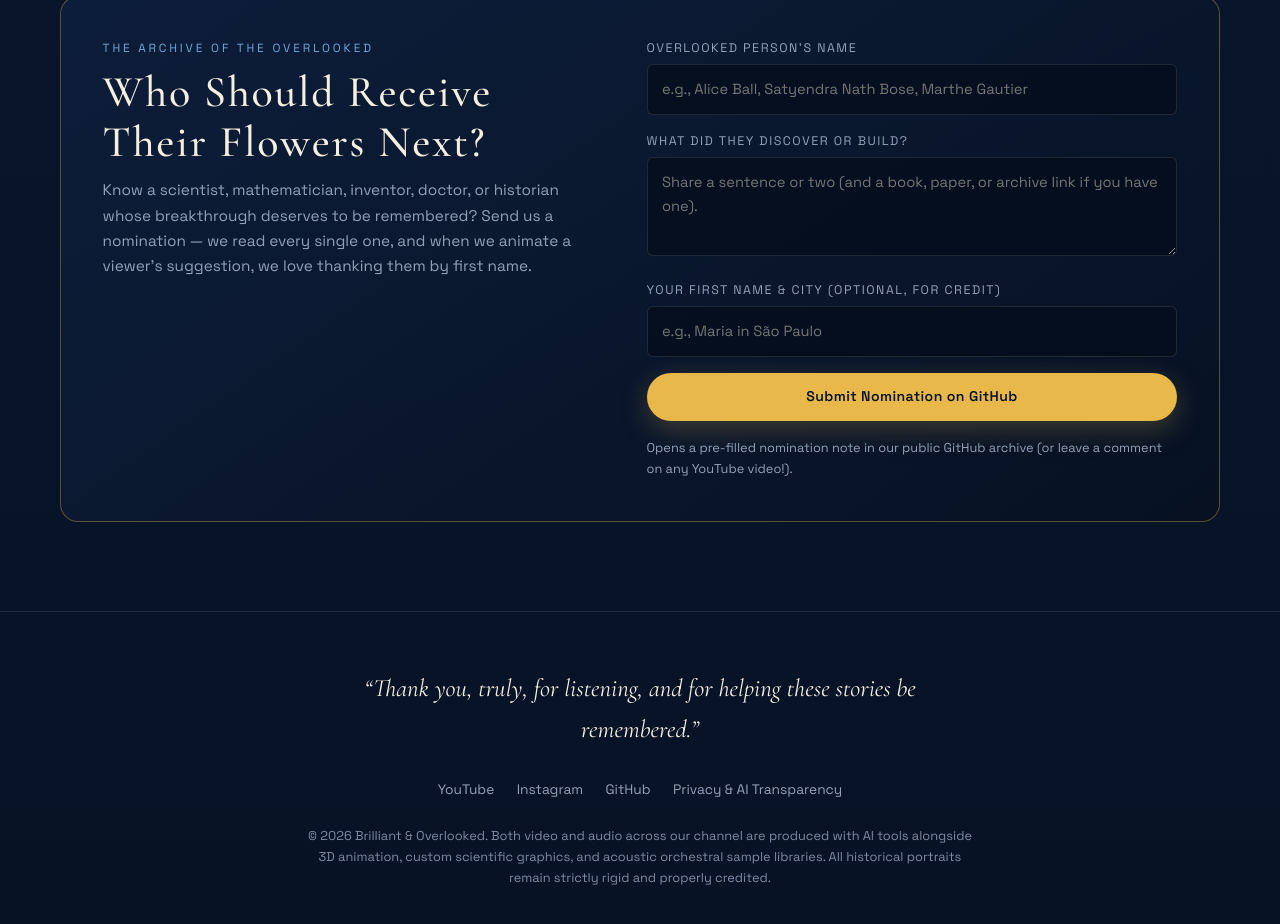
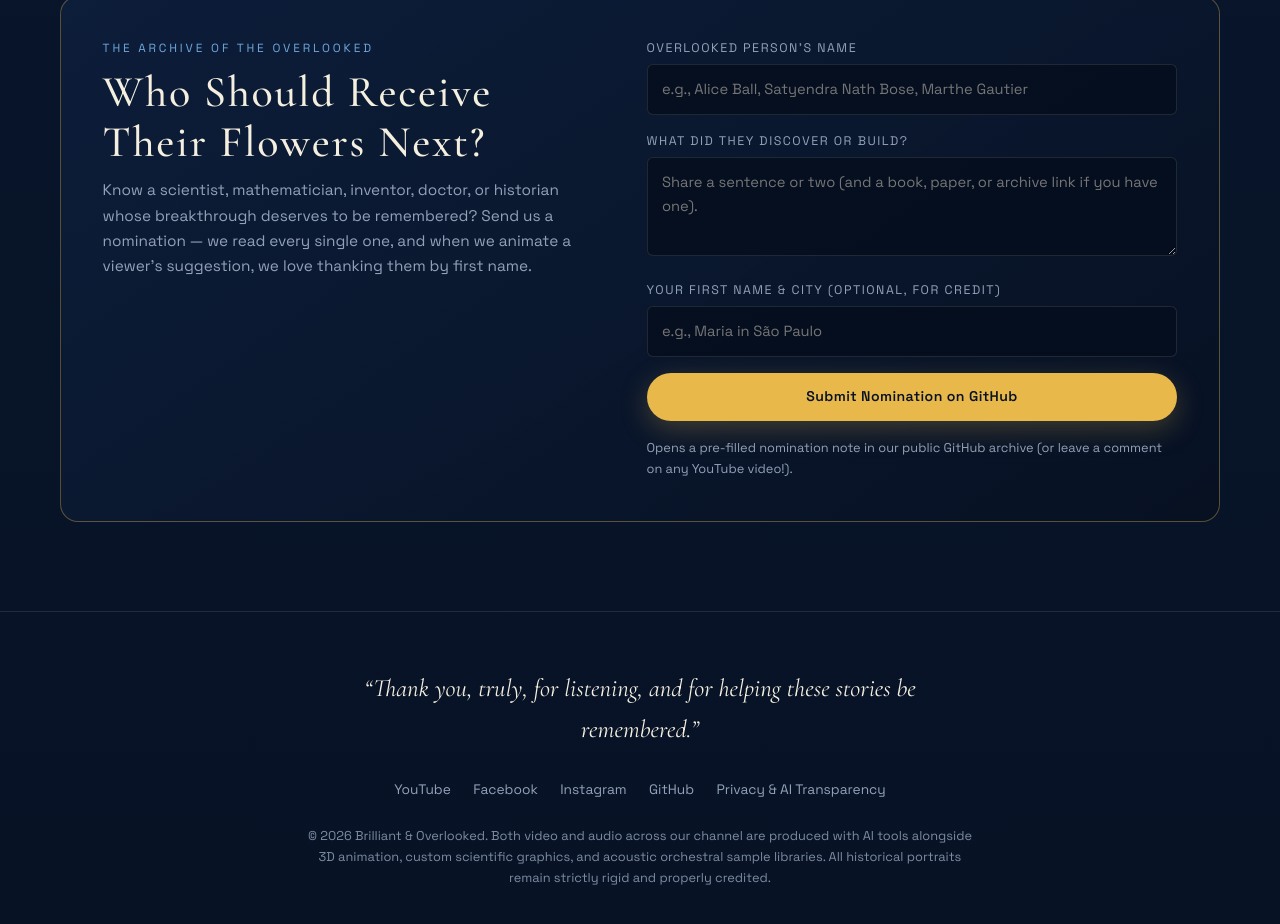
Before and after one commit to BrilliantAndOverlooked/BrilliantAndOverlooked.github.io, a plain HTML site: page index.html in a window 1280 px wide. Shown: the part 4406-5330 px from the top of the page. Drawn offline with nearby package versions, Linux system fonts and the light colour scheme.

Commit message:
Add Facebook Page link (BrilliantOverlooked)

```diff
--- a/index.html
+++ b/index.html
@@ -479,6 +479,7 @@
       </p>
       <div class="footer-links">
         <a href="https://www.youtube.com/channel/UCjKo5MqrVWLy4NgukCAHBGg" target="_blank" rel="noopener noreferrer">YouTube</a>
+        <a href="https://www.facebook.com/BrilliantOverlooked" target="_blank" rel="noopener noreferrer">Facebook</a>
         <a href="https://www.instagram.com/BrilliantOverlooked/" target="_blank" rel="noopener noreferrer">Instagram</a>
         <a href="https://github.com/BrilliantAndOverlooked" target="_blank" rel="noopener noreferrer">GitHub</a>
         <a href="privacy.html">Privacy &amp; AI Transparency</a>
```
